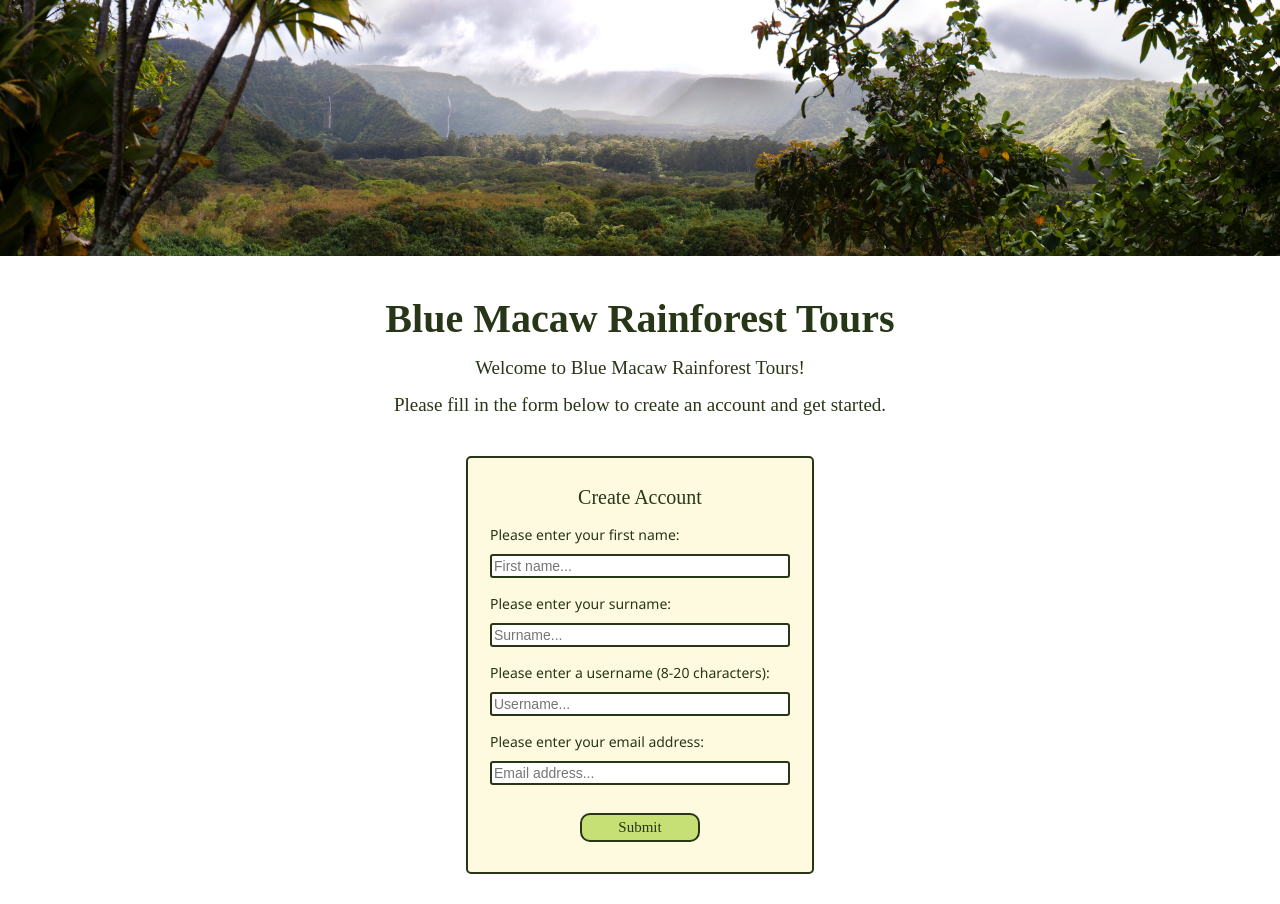
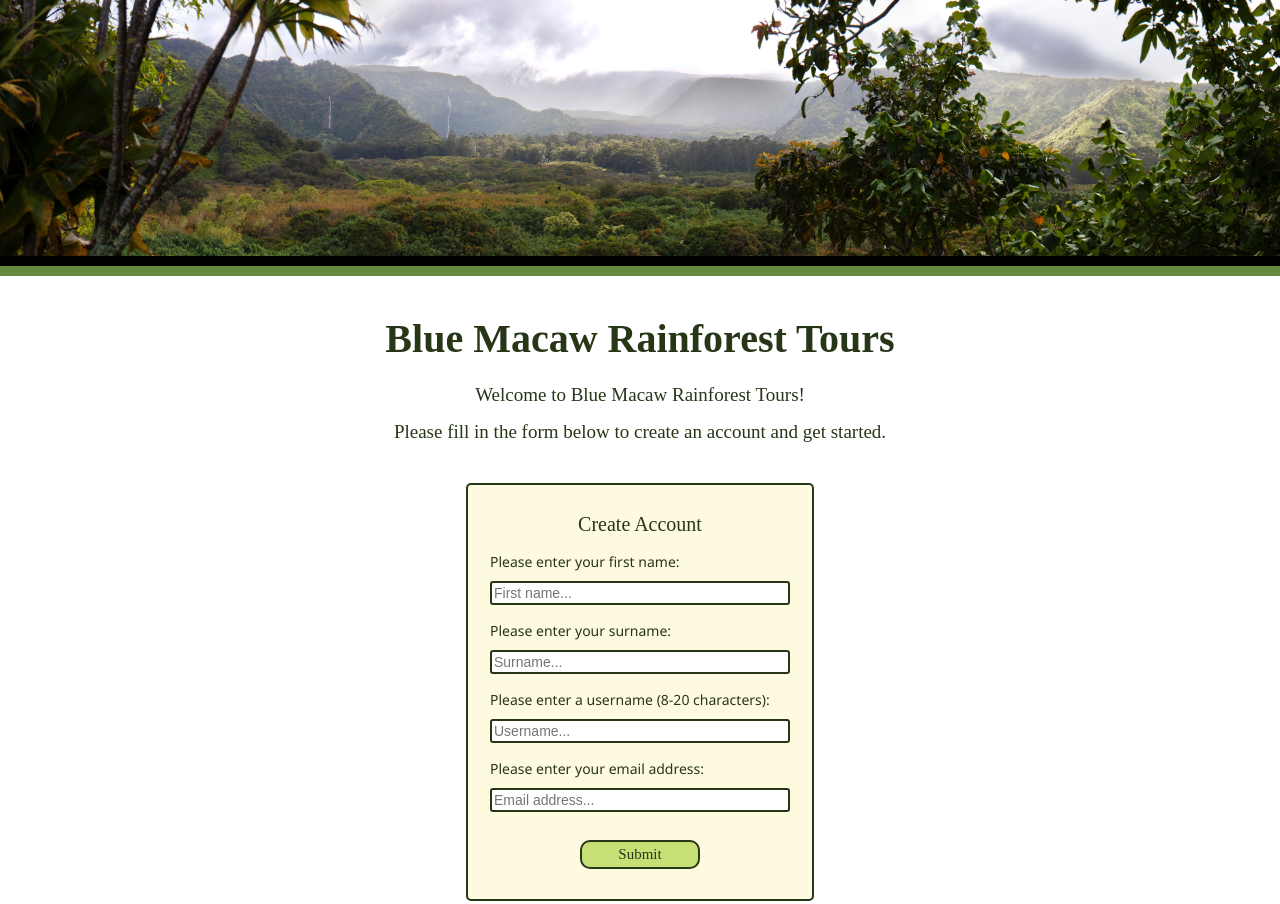
Before and after one commit to gcpearse/account-creation-form, a plain HTML site: page account-creation/index.html in a window 1280 px wide. Shown: the top 904 px of the page. Drawn offline with Linux system fonts and the light colour scheme; a web font is replaced by a local one.

Commit message:
adds bottom border to hero image, other minor reformatting

```diff
--- a/account-creation/styles.css
+++ b/account-creation/styles.css
@@ -15,16 +15,18 @@ body {
 
 #hero-img {
   margin-bottom: 20px;
+  border-bottom: 20px groove #283618;
   max-height: 20vw;
   min-width: 100%;
 }
 
-.welcome-msg {
-  font-size: 19px;
+h1 {
+  font-size: 40px;
 }
 
-#company-name {
-  font-size: 40px;
+.welcome-msg {
+  margin-top: 22px;
+  font-size: 19px;
 }
 
 #form-fill-msg,
```
